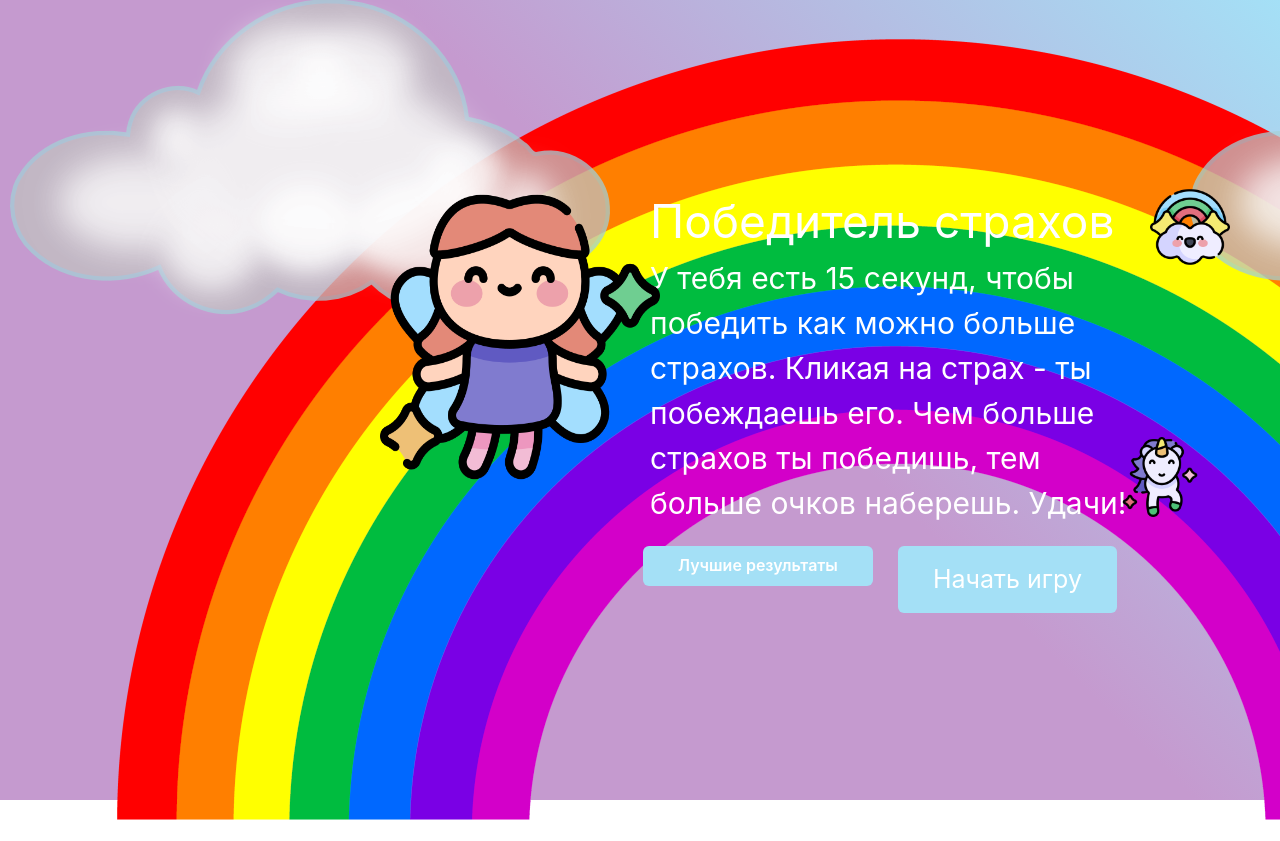
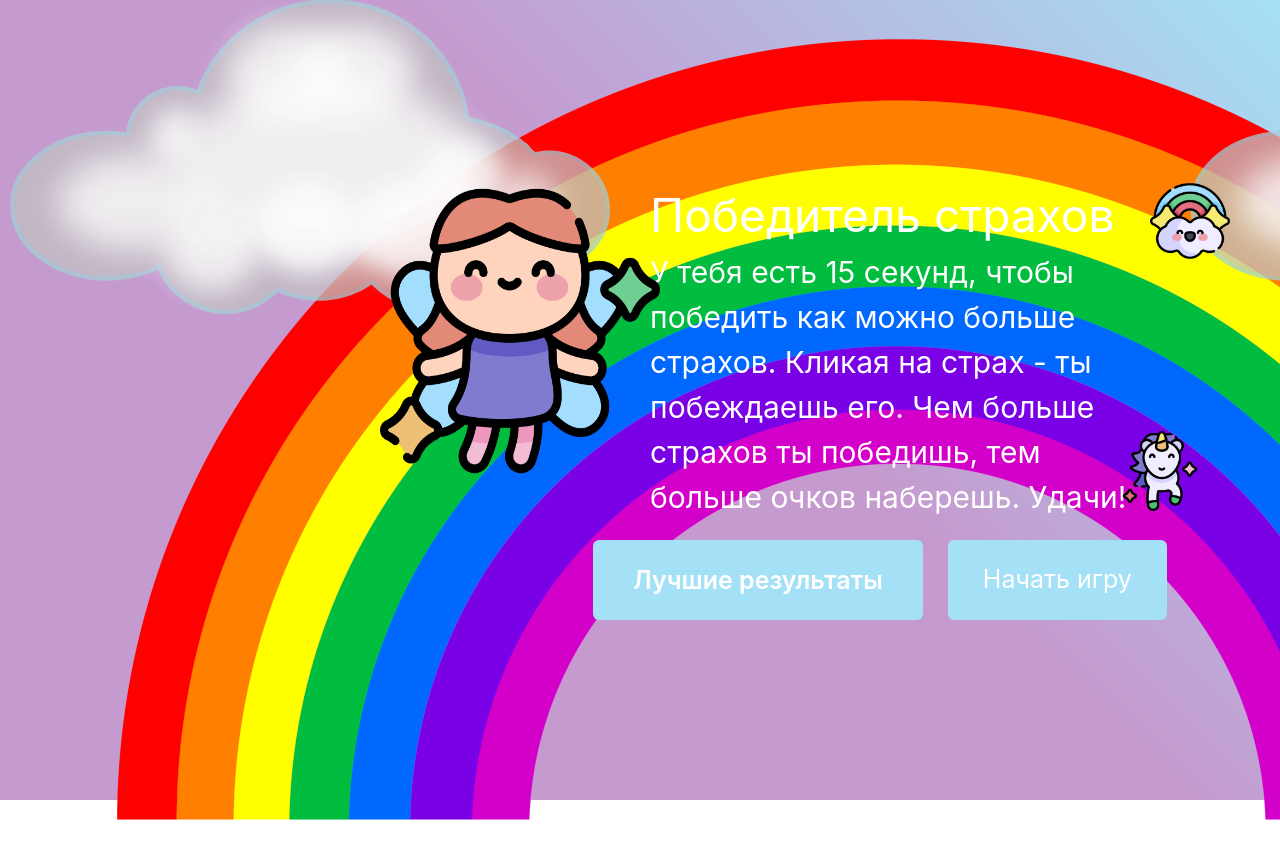
Before and after one commit to KatiaProkina/hackathon_2023, a React (Vite) app in the folder game/: page / in a window 1280 px wide. Shown: the top 841 px of the page. Built offline with nearby package versions, Linux system fonts and the light colour scheme.

Commit message:
fix style

```diff
--- a/game/src/Pages/FinishPage/FinishPage.css
+++ b/game/src/Pages/FinishPage/FinishPage.css
@@ -69,11 +69,10 @@
 .restart_btn:hover {
   background-color: rgb(51, 137, 132);
   box-shadow: 0 0 10px rgba(0, 0, 0, 0.5);
-
 }
 
 .form_wrapper {
-  background: rgba(255, 255,255, 0.4);
+  background: rgba(255, 255, 255, 0.4);
   padding: 2em;
   border-radius: 2em;
   display: flex;
@@ -104,17 +103,17 @@
 
 .server_btn {
   border: none;
-  color: red;
+  color: white;
   border-radius: 6px;
   padding: 15px 35px;
   font-size: 25px;
   width: max-content;
-  background-color: rgb(67, 116, 180);
+  background-color: rgb(67, 180, 175);
   text-shadow: 2px 2px 4px rgba(0, 0, 0, 0.3);
 
   transition: all 0.3s ease;
 }
 
 .server_btn:hover {
-  background-color: rgb(47, 81, 124);
+  background-color: rgb(51, 137, 132);
 }
--- a/game/src/Pages/Game/styles.css
+++ b/game/src/Pages/Game/styles.css
@@ -13,7 +13,7 @@
   margin: 0;
   background: linear-gradient(45deg, rgb(29, 30, 84) 46%, rgb(38, 64, 105) 80%);
   text-align: center;
-  cursor: pointer;
+  cursor: cell;
 }
 
 .game-area {
@@ -30,7 +30,6 @@
   /* отвечает за прозрачность элемента для прокликивания мышкой*/
   top: 0;
   left: -10px;
-
 
   background: url("../../img/_dark2.png");
   background-repeat: no-repeat;
@@ -55,7 +54,11 @@
 
 .hole {
   background: rgb(240, 230, 206);
-background: radial-gradient(circle, rgba(225, 188, 101, 0.838) 0%, rgb(116, 56, 200) 100%);
+  background: radial-gradient(
+    circle,
+    rgba(225, 188, 101, 0.838) 0%,
+    rgb(116, 56, 200) 100%
+  );
   width: 115px;
   height: 168px;
   display: flex;
--- a/game/src/Pages/StartPage/StartPage.jsx
+++ b/game/src/Pages/StartPage/StartPage.jsx
@@ -52,8 +52,8 @@ const StartPage = () => {
             backgroundColor="rgb(164, 224, 246)"
             color="white"
             border-radius=" 6px"
-            padding="15px 35px"
-            font-size="30px"
+            padding={10}
+            fontSize="25px"
             marginRight="25px"
           >
             Лучшие результаты
```
